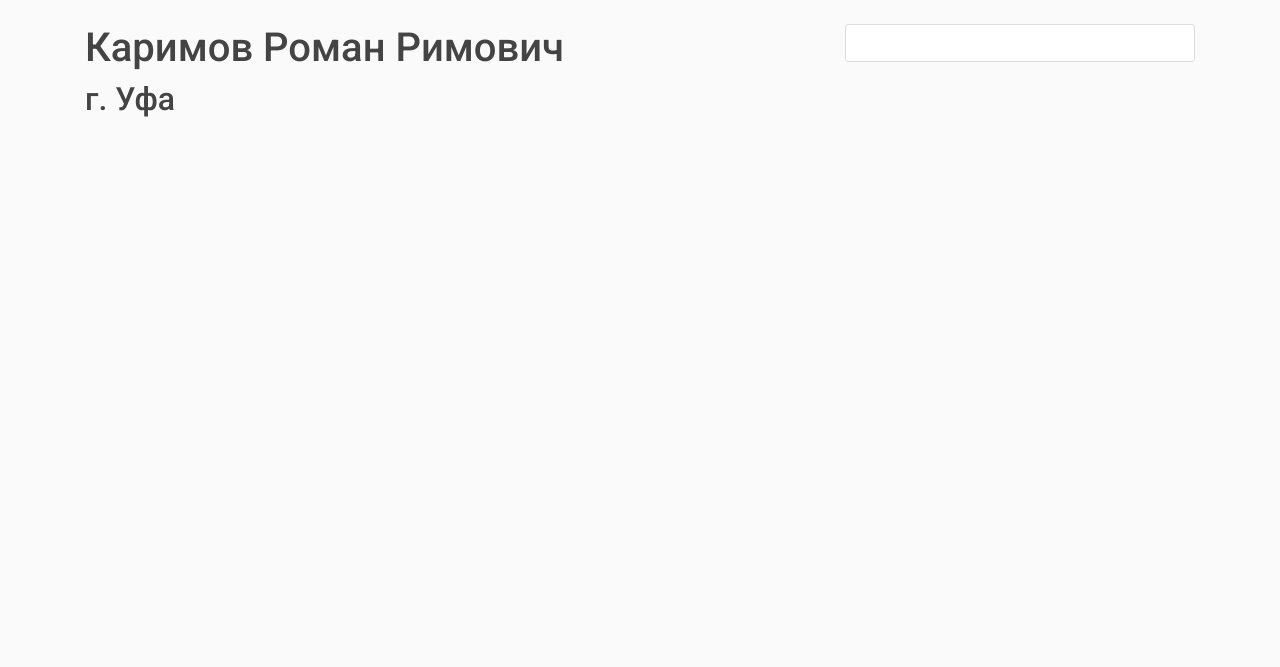
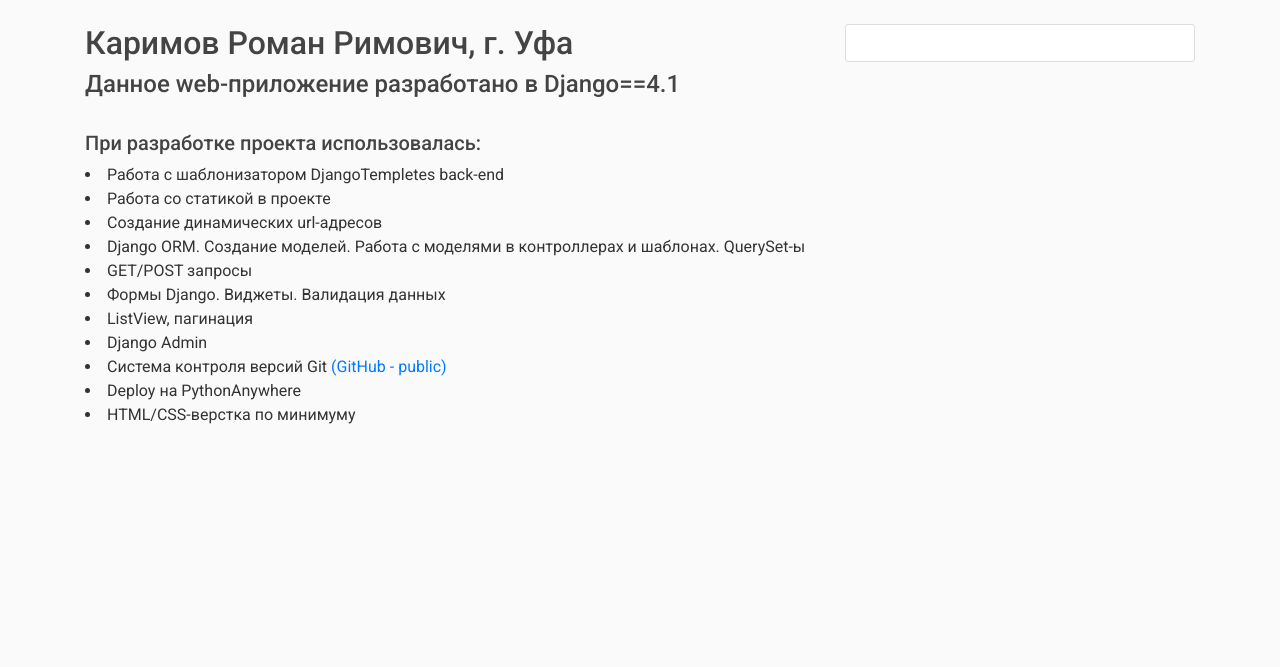
Before and after one commit to funkPp/Tests, a Django app: template mytests/main/templates/main/about.html in a window 1280 px wide. Shown: the part 56-723 px from the top of the page. Run offline with Django 4.2, Linux system fonts and the light colour scheme; the template is opened without the code that fills it, so the values that code supplies are empty; some libraries are stand-ins or nearby versions.

```diff
--- a/mytests/main/templates/main/about.html
+++ b/mytests/main/templates/main/about.html
@@ -1,5 +1,39 @@
 {% extends "main/base.html" %}
 {% block content %}
-    <h1>Каримов Роман Римович</h1>
-    <h2>г. Уфа</h2>
+    <h2>Каримов Роман Римович, г. Уфа</h2>
+    <h4>Данное web-приложение разработано в Django==4.1</h4><br>
+    <h5>При разработке проекта использовалась:</h5>
+    <li>
+        Работа с шаблонизатором DjangoTempletes back-end
+    </li>
+    <li >
+        Работа со статикой в проекте
+    </li>
+    <li>
+        Создание динамических url-адресов
+    </li>
+    <li>
+        Django ORM. Создание моделей. Работа с моделями в контроллерах и шаблонах. QuerySet-ы
+    </li>
+    <li>
+        GET/POST запросы
+    </li>
+    <li>
+        Формы Django. Виджеты. Валидация данных
+    </li>
+    <li>
+        ListView, пагинация
+    </li>
+    <li>
+        Django Admin
+    </li>
+    <li>
+         Система контроля версий Git <a href='https://github.com/funkPp/Tests'>(GitHub - public)</a>
+    </li>
+    <li>
+        Deploy на PythonAnywhere
+    </li>
+    <li>
+        HTML/CSS-верстка по минимуму
+    </li>
 {% endblock content %}
```
